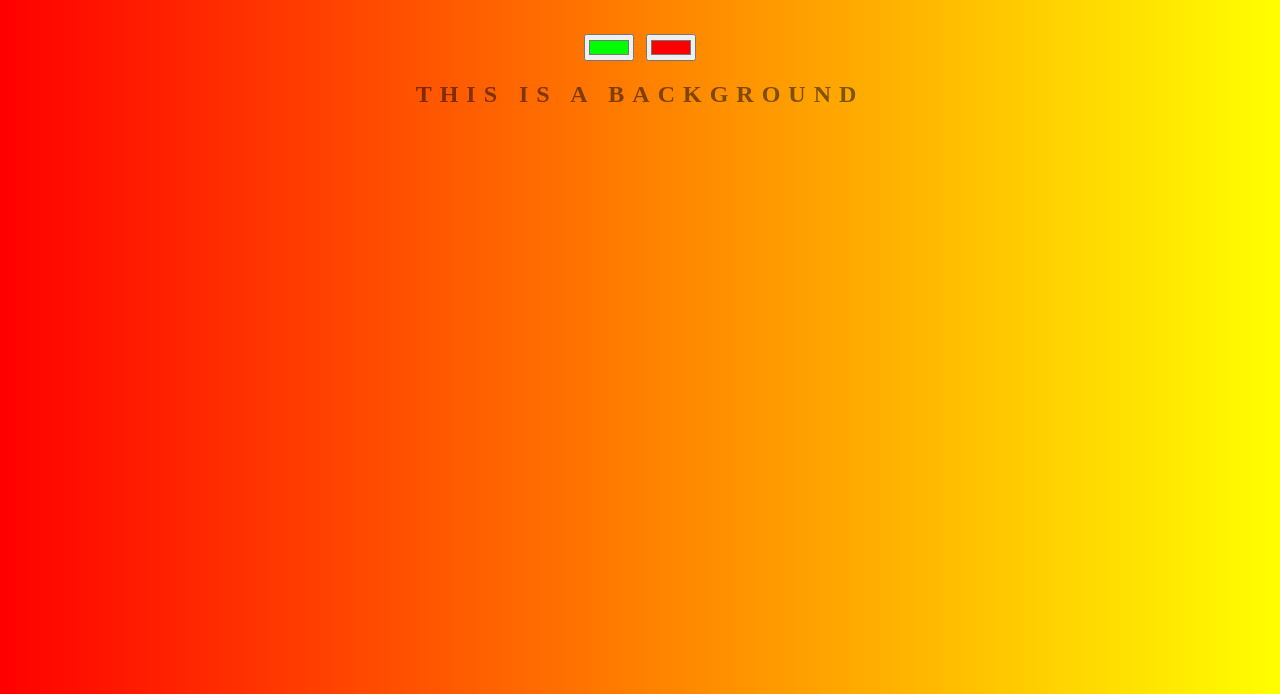
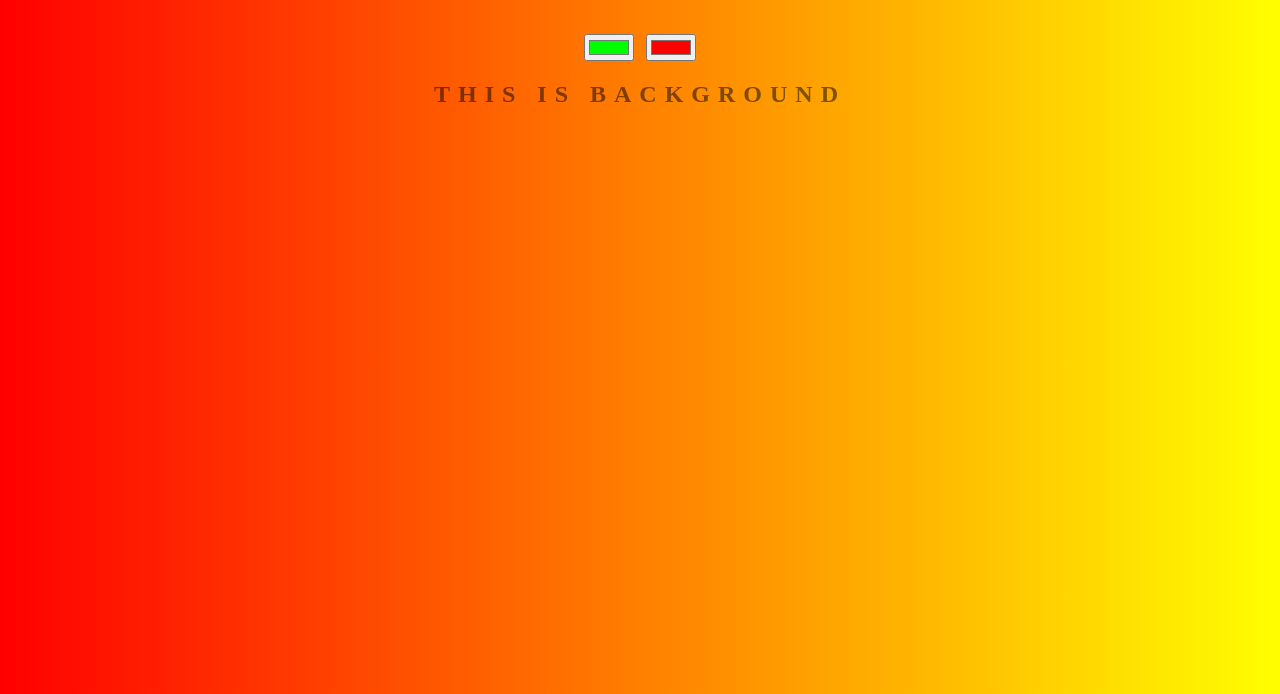
Before and after one commit to DimaZi/background-generator, a plain HTML site: page index.html in a window 1280 px wide. Shown: the part 106-800 px from the top of the page. Drawn offline with Linux system fonts and the light colour scheme.

Commit message:
changing text again

```diff
--- a/index.html
+++ b/index.html
@@ -8,7 +8,7 @@
 	<h1>COOL Generator</h1>
 	<input class="color1" type="color" name="color1" value="#00ff00">
 	<input class="color2" type="color" name="color2" value="#ff0000">
-	<h2>This Is A Background</h2>
+	<h2>this is Background</h2>
 	<h3></h3>
 	<script type="text/javascript" src="script.js"></script>
 </body>
```
